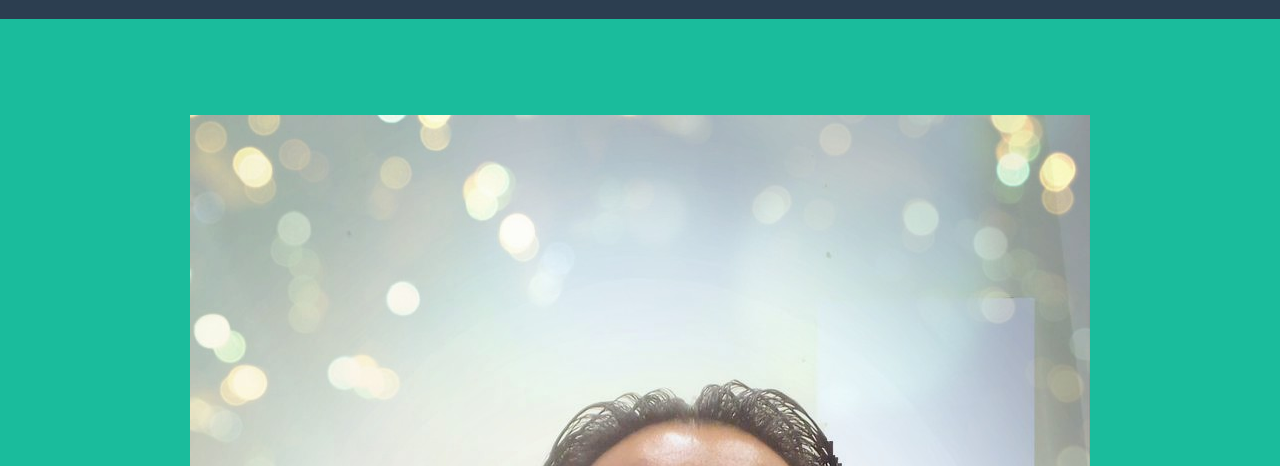
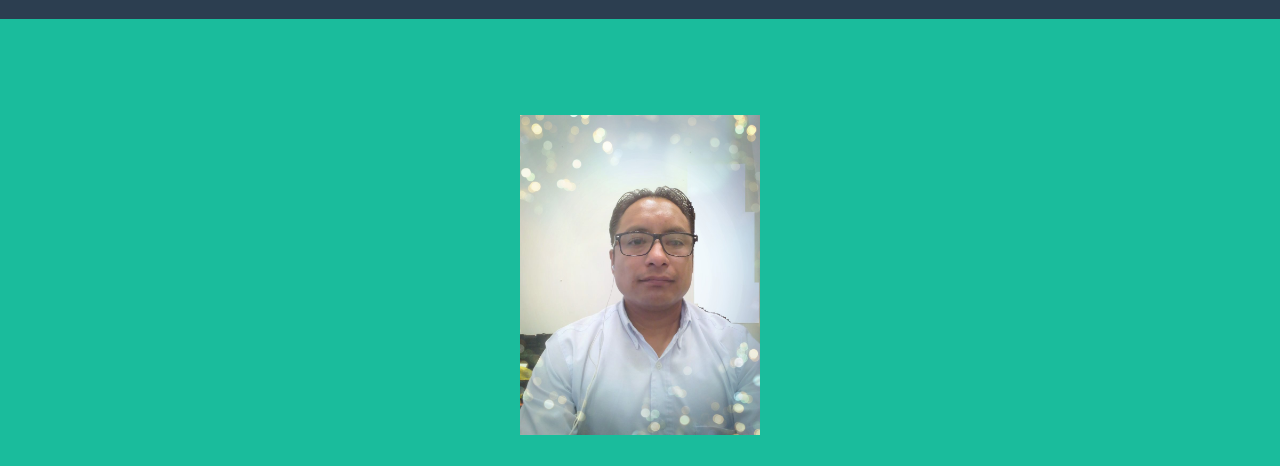
Before and after one commit to maker-mau/portafolio, a website with bundled scripts: page index.html in a window 1280 px wide. Shown: the part 85-551 px from the top of the page. Built offline with nearby package versions, Linux system fonts and the light colour scheme.

Commit message:
Update index.html

```diff
--- a/index.html
+++ b/index.html
@@ -51,7 +51,7 @@
     <div class="container d-flex align-items-center flex-column">
 
       <!-- Masthead Avatar Image "masthead-avatar mb-5" ESTO IBA ORIGINALMENTE -->
-      <img class="imgRedonda mb-5" src="img/foto4.jpg" alt="">
+      <img class="masthead-avatar mb-5" src="img/foto4.jpg" alt="">
 
       <!-- Masthead Heading -->
       <h1 class="masthead-heading text-uppercase mb-0">freelancer en soporte técnico y mas</h1>
```
